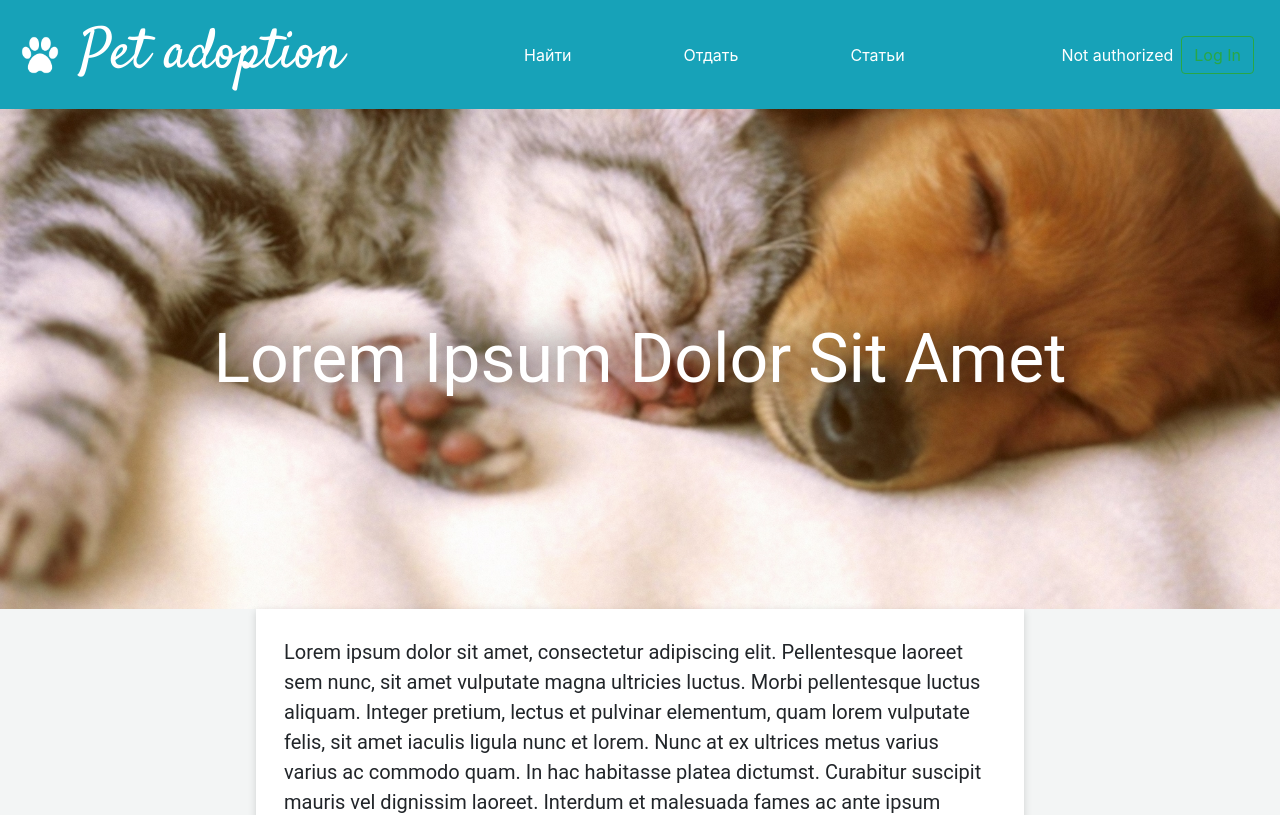
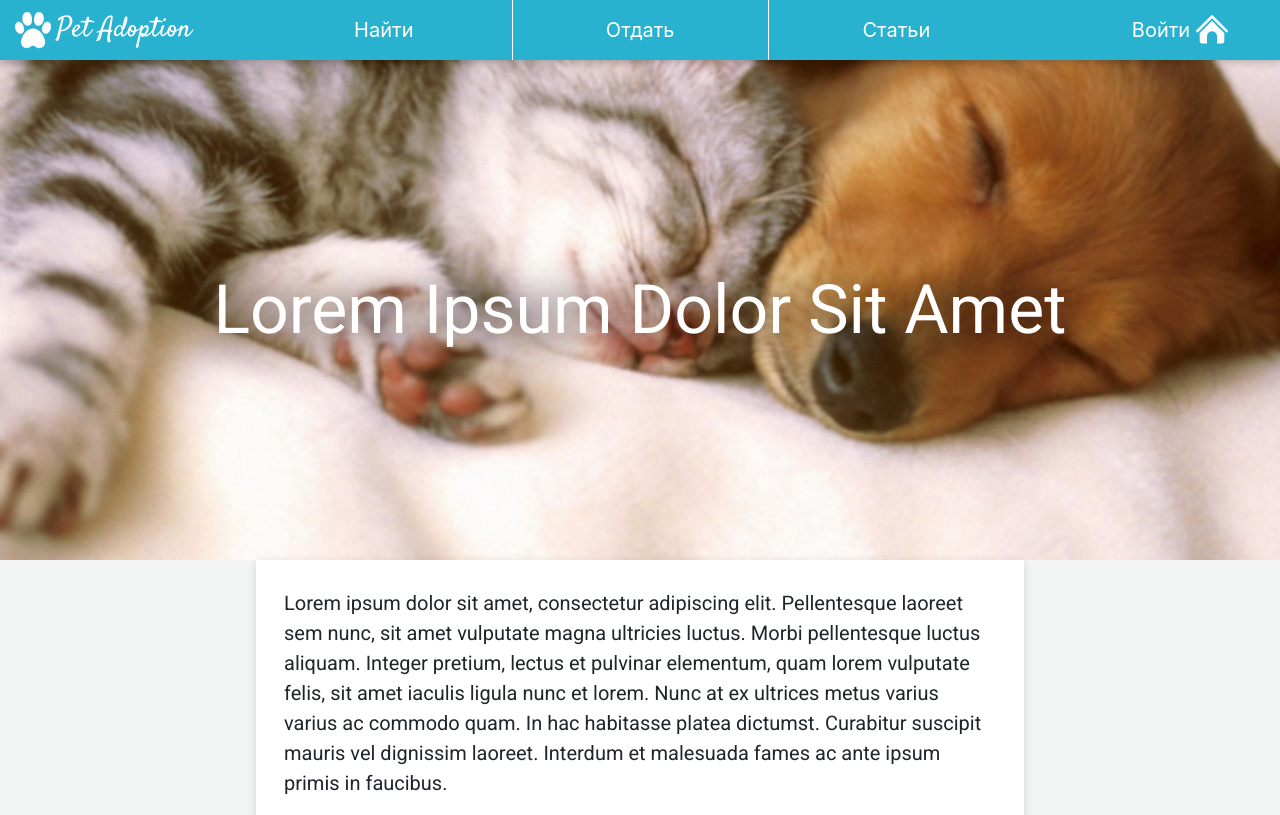
Before and after one commit to ionsome/pet-adoption, a React (Create React App) app in the folder client/: page / in a window 1280 px wide. Shown: the top 815 px of the page. Built offline with nearby package versions, Linux system fonts and the light colour scheme; the HTML template or start-up script is replaced by a standard one.

Commit message:
Исправил шапку

```diff
--- a/client/src/App.js
+++ b/client/src/App.js
@@ -1,6 +1,7 @@
 import React, { Component } from 'react';
 import './css/App.css';
 import './css/bootstrap.min.css';
+import './css/header.css';
 import Nav from './components/Nav';
 import MainPage from './main/Page';
 import FindPage from './find/Page';
--- a/client/src/components/Nav.js
+++ b/client/src/components/Nav.js
@@ -2,7 +2,14 @@ import React, { Component } from 'react';
 import { BrowserRouter as Route, Router, Link } from "react-router-dom";
 import User from '../api/User';
 import logo from '../images/paw.png';
+import house from '../images/dog_house.png';
 
+const styles = {
+    link: {
+      color: "white",
+      textDecoration: "none"
+    },
+  };
 
 class Nav extends Component {
     state = {};
@@ -48,52 +55,42 @@ class Nav extends Component {
     }
 
     render() {
-        let authButtons;
+        let authButton;
 
         if (this.props.isAuthorized) {
-            authButtons = (<button onClick={this.logoutHandler} className="btn btn-outline-danger my-2 my-sm-0" id="delete-all-button">Log Out</button>)
+           authButton = (
+                <Link class="header-button" id="first-header-button" style={styles.link} onClick={this.logoutHandler}>
+                    <p class="header-login">Выйти</p>
+                    <img src={house} height="32"></img>
+                </Link>
+            )
 
         } else {
-            authButtons = (<Link to="/auth/"><button className="btn btn-outline-success my-2 my-sm-0" id="delete-all-button">Log In</button></Link>)
+            authButton = (
+                <Link class="header-button" id="first-header-button" style={styles.link} to="/auth/">
+                    <p class="header-login">Войти</p>
+                    <img src={house} height="32"></img>
+                </Link>
+            )
         }
 
         return (
-            <nav className="navbar navbar-expand-md bg-info">
-                <img src={logo} alt="Logo" height="48" />
-                <div className="navbar-brand header-logo">
-                    <Link className="nav-link text-white display-4" to="/">Pet adoption</Link>
-                </div>
-
-                <div className="collapse navbar-collapse d-flex justify-content-center" id="navbarCollapse">
-                    <div className="px-5">
-                        <ul className="navbar-nav mr-auto">
-                            <li className="nav-item">
-                                <Link className="nav-link text-white header-button" to="/find/">Найти</Link>
-                            </li>
-                        </ul>
-                    </div>
-                    <div className="px-5">
-                        <ul className="navbar-nav mr-auto">
-                            <li className="nav-item">
-                                <Link className="nav-link text-white" to="/add/">Отдать</Link>
-                            </li>
-                        </ul>
-                    </div>
-                    <div className="px-5">
-                        <ul className="navbar-nav mr-auto">
-                            <li className="nav-item">
-                                <Link className="nav-link text-white" to="/item/">Статьи</Link>
-                            </li>
-                        </ul>
-                    </div>
-                </div>
-                <ul className="navbar-nav">
-                    <li className="nav-item">
-                        <span className="nav-link text-white">{this.state.authText}</span>
-                    </li>
-                </ul>
-                {authButtons}
-            </nav>
+            <div class="header">
+			<div class="header-left">
+				<img src={logo} height="48" vspace="12"></img>
+				<Link class="header-logo" style={styles.link} to="/">Pet Adoption</Link>
+			</div>
+			<div class="header-center">
+				<nav>
+					<Link class="header-button" id="first-header-button" style={styles.link} to="/find/">Найти</Link>
+					<Link class="header-button" style={styles.link} to="/add/">Отдать</Link>
+					<Link class="header-button" style={styles.link} to="/item/">Статьи</Link>
+				</nav>
+			</div>
+			<div class="header-right">
+                {authButton}
+			</div>
+		</div>
         );
     }
 }
--- a/client/src/css/App.css
+++ b/client/src/css/App.css
@@ -1,11 +1,8 @@
 @import url('https://fonts.googleapis.com/css?family=Satisfy');
+@import url('https://fonts.googleapis.com/css?family=Roboto');
 
 .card {
   margin-top: 20px;
-}
-
-#delete-all-button {
-  margin-right: 10px;
 }
 
 .button-margin {
@@ -22,13 +19,6 @@
 
 .width100 {
   width: 100%;
-}
-
-.header-logo {
-  font-family: 'Satisfy', cursive;
-  font-size: 28px;
-  text-align: center;
-  align-self: center;
 }
 
 #tagline {
--- /dev/null
+++ b/client/src/css/header.css
@@ -0,0 +1,81 @@
+.header {
+    background: #28B2D0;
+    display: flex;
+    justify-content: space-between;
+    align-items: center;
+    height: 60px;
+    width: 100%;
+    position: relative;
+    box-shadow: 0px 2px 8px rgba(0, 0, 0, 0.25);
+}
+
+.header-left {
+    display: flex;
+    justify-content: center;
+    width: 200px;
+}
+
+.header-center {
+    display: block;
+    width: 60%;
+    height: 100%;
+}
+
+.header-right {
+    display: flex;
+    justify-content: center;
+    align-items: center;
+    width: 200px;
+    height: 100%;
+}
+
+.header-center nav {
+    display: flex;
+    justify-content: center;
+    height: 100%;
+}
+
+#first-header-button {
+    border: none;
+}
+
+.header-button {
+    font-size: 20px;
+    background-color: #28B2D0;
+    border-left-width: 1px;
+    border-left-color: white;
+    border-left-style: solid;
+    border-width: 1px;
+    text-align: center;
+    cursor: pointer;
+    width: 100%;
+
+    display: flex;
+    justify-content: center;
+    align-items: center;
+    height: 100%;
+}
+
+
+.header-button:hover {
+    background-color: rgb(53, 190, 221);
+}
+
+.header-button:active {
+    background-color:rgb(38, 164, 192);
+}
+
+.header-logo {
+    color: white;
+    font-family: 'Satisfy', cursive;
+    font-size: 28px;
+    text-align: center;
+    align-self: center;
+}
+
+.header-login {
+    color: white;
+    text-align: center;
+    margin: 0;
+    padding-right: 6px;
+}
```
